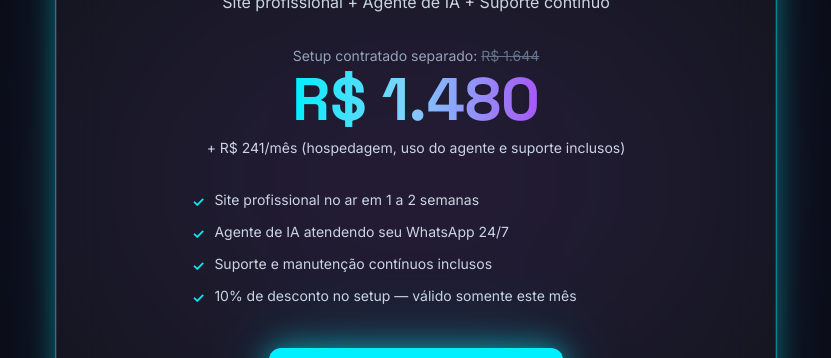
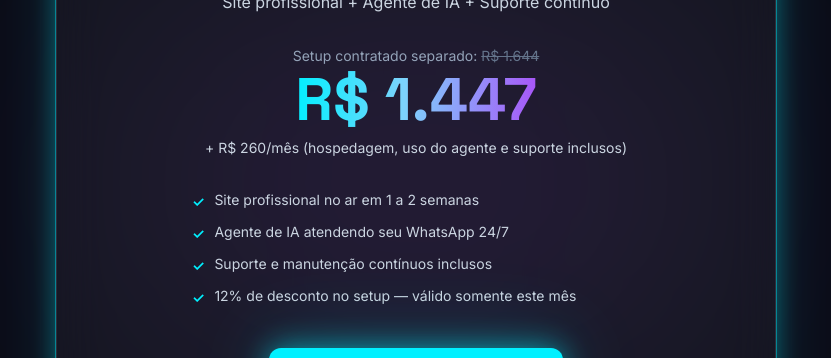
Before and after one commit to vito0067/origem-digital, a Next.js app: page / in a window 1280 px wide. Shown: the part 7029-7387 px from the top of the page, without its empty margins (224-1055 px from the left). Built offline with nearby package versions, Linux system fonts and the light colour scheme.

Commit message:
Update Offer.tsx

```diff
--- a/components/Offer.tsx
+++ b/components/Offer.tsx
@@ -6,7 +6,7 @@ import NeonButton from "./NeonButton";
 
 /**
  * Ancoragem real: R$ 1.644 é o setup de site (R$ 987) + agente (R$ 657)
- * contratados separadamente; R$ 1.480 aplica os 10% de desconto do
+ * contratados separadamente; R$ 1.447 aplica os 10% de desconto do
  * pacote. Oferta válida no mês corrente (nome do mês é dinâmico).
  */
 export default function Offer() {
@@ -43,10 +43,10 @@ export default function Offer() {
                 <s className="text-slate-500">R$ 1.644</s>
               </p>
               <p className="font-display text-5xl font-bold text-gradient-neon sm:text-6xl">
-                R$ 1.480
+                R$ 1.447
               </p>
               <p className="mt-1 text-sm text-slate-300">
-                + R$ 241/mês (hospedagem, uso do agente e suporte inclusos)
+                + R$ 260/mês (hospedagem, uso do agente e suporte inclusos)
               </p>
             </div>
 
@@ -55,7 +55,7 @@ export default function Offer() {
                 "Site profissional no ar em 1 a 2 semanas",
                 "Agente de IA atendendo seu WhatsApp 24/7",
                 "Suporte e manutenção contínuos inclusos",
-                "10% de desconto no setup — válido somente este mês",
+                "12% de desconto no setup — válido somente este mês",
               ].map((b) => (
                 <li key={b} className="flex items-start gap-2.5 text-sm text-slate-300">
                   <span aria-hidden className="mt-0.5 font-bold text-cyan-neon">✓</span>
```
